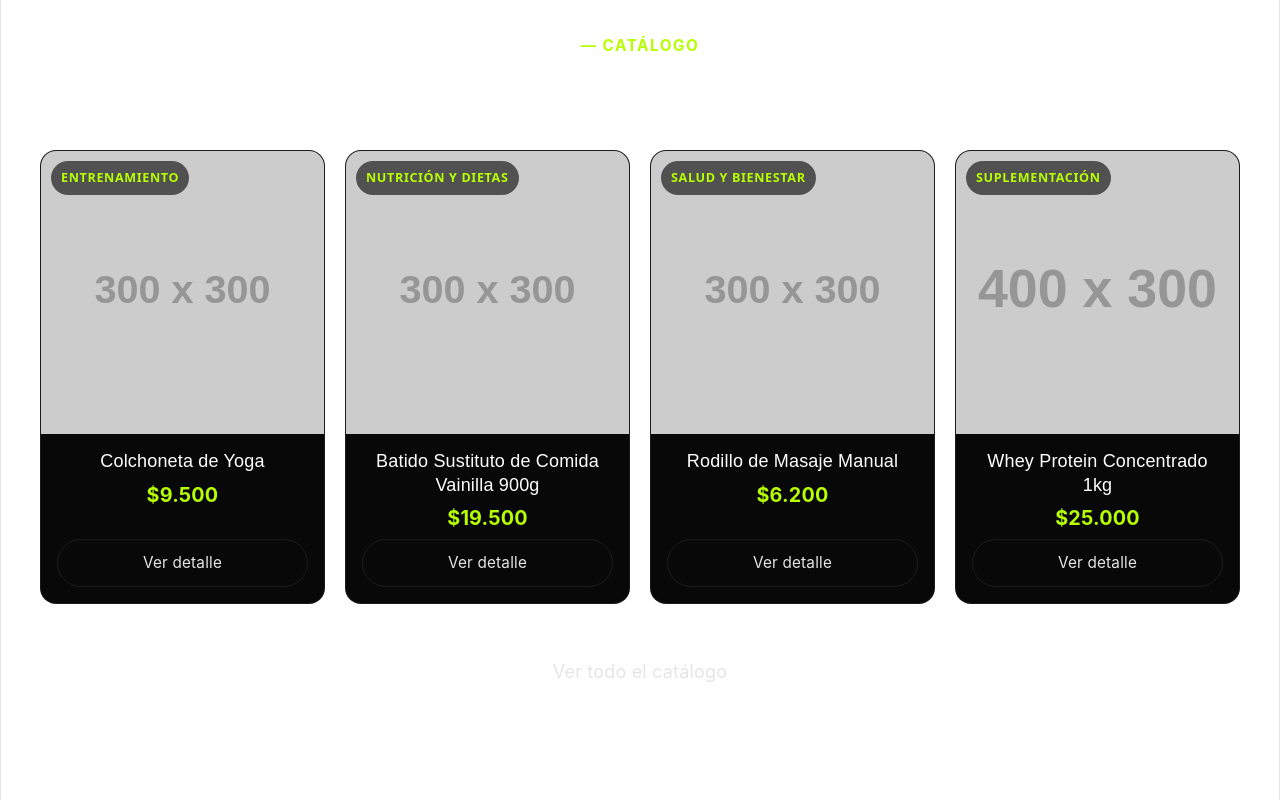
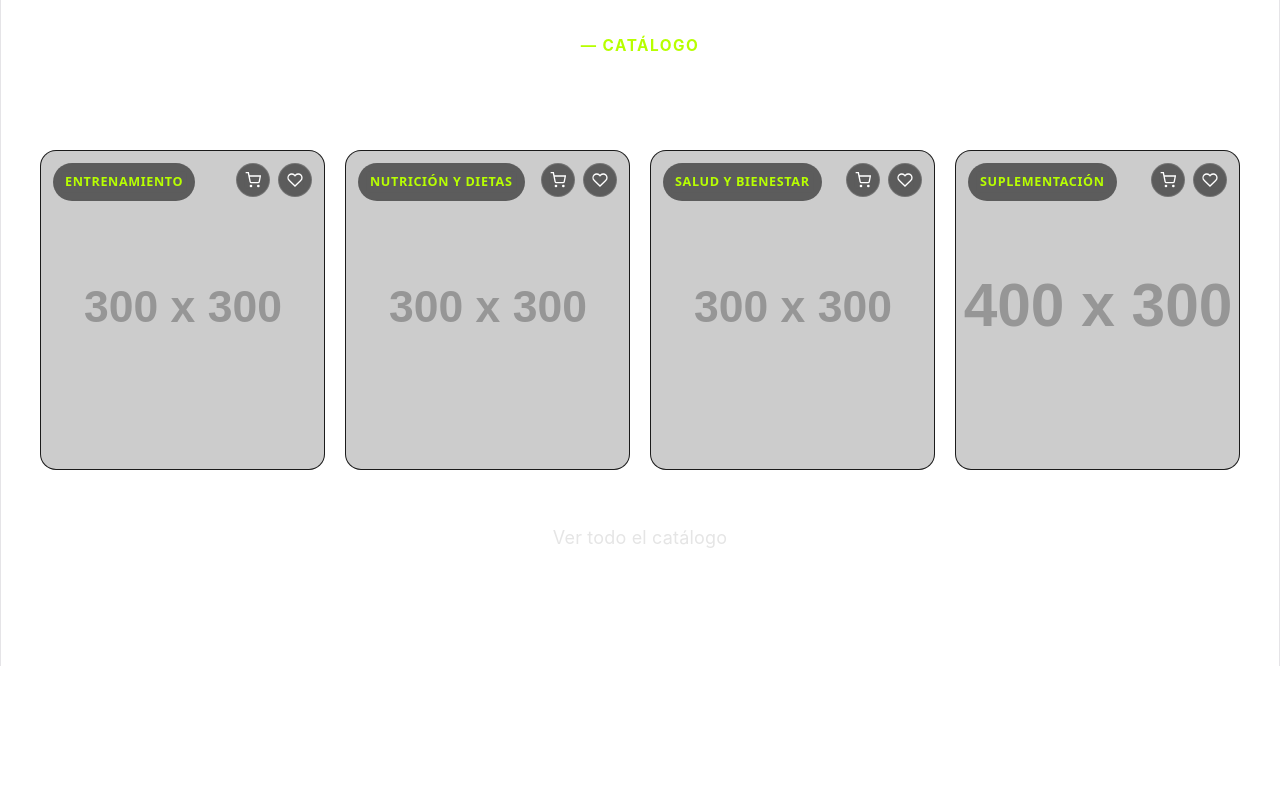
Before and after one commit to JoseAbella2007/NexusNutrition, a React (Vite) app: page / in a window 1280 px wide. Shown: the part 1510-2310 px from the top of the page. After the commit the page ends 2176 px from the top, so only its background shows below. Built offline with nearby package versions, Linux system fonts and the light colour scheme.

Commit message:
Agrega diseño a card de inicio: incorpora carrito, y corazon(whislist) y animacion

```diff
--- a/src/pages/productos/CardProducto.css
+++ b/src/pages/productos/CardProducto.css
@@ -1,52 +1,121 @@
 .card-producto {
-  background-color: var(--bg-1, #080808);
-  border: 1px solid var(--border-soft, rgba(255, 255, 255, 0.08));
+  position: relative;
+  height: 320px;
   border-radius: 16px;
   overflow: hidden;
-  display: flex;
-  flex-direction: column;
-  transition: transform 0.3s var(--ease-premium, cubic-bezier(0.16, 1, 0.3, 1)),
-    border-color 0.3s;
-}
-
-.card-producto:hover {
-  transform: translateY(-4px);
-  border-color: var(--green-classic, #39ff14);
-}
-
-.card-producto__imagen-wrapper {
-  position: relative;
-  width: 100%;
-  aspect-ratio: 1 / 1;
-  background-color: var(--bg-2, #0d0d0d);
+  border: 1px solid var(--border-soft, rgba(255, 255, 255, 0.08));
+  background-color: var(--bg-1, #080808);
 }
 
 .card-producto__imagen {
+  position: absolute;
+  inset: 0;
   width: 100%;
   height: 100%;
   object-fit: cover;
+  transition: transform 0.6s var(--ease-premium, cubic-bezier(0.16, 1, 0.3, 1));
+}
+
+.card-producto:hover .card-producto__imagen {
+  transform: scale(1.08);
+}
+
+/* El degradado ahora es invisible por defecto: solo aparece en hover,
+   al mismo tiempo que el panel de texto. */
+.card-producto__degradado {
+  position: absolute;
+  inset: 0;
+  background: linear-gradient(to top, rgba(5, 5, 5, 0.95) 0%, rgba(5, 5, 5, 0.5) 45%, transparent 75%);
+  z-index: 1;
+  opacity: 0;
+  transition: opacity 0.35s ease;
+}
+
+.card-producto:hover .card-producto__degradado {
+  opacity: 1;
+}
+
+/* ================= ÍCONOS Y CATEGORÍA (siempre visibles) ================= */
+.card-producto__superior {
+  position: absolute;
+  top: 12px;
+  left: 12px;
+  right: 12px;
+  z-index: 2;
+  display: flex;
+  justify-content: space-between;
+  align-items: flex-start;
 }
 
 .card-producto__categoria {
-  position: absolute;
-  top: 10px;
-  left: 10px;
-  background-color: rgba(0, 0, 0, 0.6);
+  background-color: rgba(0, 0, 0, 0.55);
   color: var(--green-lime, #b7ff00);
   font-size: 0.7rem;
   font-weight: 600;
   text-transform: uppercase;
   letter-spacing: 0.05em;
-  padding: 4px 10px;
+  padding: 6px 12px;
   border-radius: 999px;
+  backdrop-filter: blur(4px);
 }
 
-.card-producto__info {
+.card-producto__iconos {
+  display: flex;
+  gap: 8px;
+}
+
+.card-producto__icono-boton {
+  width: 34px;
+  height: 34px;
+  border-radius: 50%;
+  background-color: rgba(0, 0, 0, 0.55);
+  border: 1px solid rgba(255, 255, 255, 0.15);
+  color: var(--white, #ffffff);
+  display: flex;
+  align-items: center;
+  justify-content: center;
+  cursor: pointer;
+  backdrop-filter: blur(4px);
+  transition: background-color 0.25s, color 0.25s, transform 0.25s;
+}
+
+.card-producto__icono-boton svg {
+  width: 16px;
+  height: 16px;
+}
+
+.card-producto__icono-boton:hover {
+  transform: scale(1.12);
+}
+
+.card-producto__icono-boton--activo {
+  background-color: var(--green-lime, #b7ff00);
+  color: #050505;
+  border-color: var(--green-lime, #b7ff00);
+}
+
+/* ================= PANEL: oculto del todo por defecto ================= */
+.card-producto__panel {
+  position: absolute;
+  left: 0;
+  right: 0;
+  bottom: 0;
+  z-index: 2;
   padding: 16px;
   display: flex;
   flex-direction: column;
   gap: 8px;
-  flex: 1;
+  /* translateY(100%) mueve el panel exactamente su propia altura hacia
+     abajo, sin importar cuánto texto tenga adentro — queda 100% oculto. */
+  transform: translateY(100%);
+  opacity: 0;
+  transition: transform 0.45s var(--ease-premium, cubic-bezier(0.16, 1, 0.3, 1)),
+    opacity 0.3s ease;
+}
+
+.card-producto:hover .card-producto__panel {
+  transform: translateY(0);
+  opacity: 1;
 }
 
 .card-producto__nombre {
@@ -66,21 +135,18 @@
 }
 
 .card-producto__boton {
-  margin-top: auto;
   text-align: center;
   padding: 10px;
   border-radius: 999px;
-  background-color: transparent;
-  border: 1px solid var(--border-soft, rgba(255, 255, 255, 0.08));
-  color: var(--white-soft, #e5e5e5);
+  background-color: var(--green-lime, #b7ff00);
+  color: #050505;
   font-family: 'Manrope', 'Inter', sans-serif;
+  font-weight: 700;
   font-size: 0.85rem;
   text-decoration: none;
-  transition: background-color 0.3s, color 0.3s, border-color 0.3s;
+  transition: opacity 0.3s;
 }
 
 .card-producto__boton:hover {
-  background-color: var(--green-lime, #b7ff00);
-  border-color: var(--green-lime, #b7ff00);
-  color: #050505;
+  opacity: 0.85;
 }
--- a/src/pages/productos/CardProducto.jsx
+++ b/src/pages/productos/CardProducto.jsx
@@ -1,23 +1,67 @@
+import { useState } from 'react';
 import { Link } from 'react-router-dom';
 import './CardProducto.css';
 
 function CardProducto({ producto }) {
+  const [enWishlist, setEnWishlist] = useState(false);
+  const [agregado, setAgregado] = useState(false);
+
+  function alternarWishlist(e) {
+    e.preventDefault();
+    e.stopPropagation();
+    // TODO: acá se conecta el WishlistContext real cuando esté listo
+    setEnWishlist((prev) => !prev);
+  }
+
+  function agregarAlCarrito(e) {
+    e.preventDefault();
+    e.stopPropagation();
+    // TODO: acá se conecta el CartContext real cuando esté listo
+    setAgregado(true);
+    setTimeout(() => setAgregado(false), 600);
+  }
+
   return (
     <div className="card-producto">
-      <div className="card-producto__imagen-wrapper">
-        <img
-          src={producto.imagen}
-          alt={producto.nombre}
-          className="card-producto__imagen"
-        />
+      <img src={producto.imagen} alt={producto.nombre} className="card-producto__imagen" />
+      <div className="card-producto__degradado"></div>
+
+      <div className="card-producto__superior">
         <span className="card-producto__categoria">{producto.categoria}</span>
+
+        <div className="card-producto__iconos">
+          <button
+            className={`card-producto__icono-boton ${agregado ? 'card-producto__icono-boton--activo' : ''}`}
+            onClick={agregarAlCarrito}
+            aria-label="Agregar al carrito"
+          >
+            <svg viewBox="0 0 24 24" fill="none" stroke="currentColor" strokeWidth="2">
+              <circle cx="9" cy="21" r="1" />
+              <circle cx="20" cy="21" r="1" />
+              <path d="M1 1h4l2.68 13.39a2 2 0 0 0 2 1.61h9.72a2 2 0 0 0 2-1.61L23 6H6" />
+            </svg>
+          </button>
+
+          <button
+            className={`card-producto__icono-boton ${enWishlist ? 'card-producto__icono-boton--activo' : ''}`}
+            onClick={alternarWishlist}
+            aria-label="Agregar a wishlist"
+          >
+            <svg
+              viewBox="0 0 24 24"
+              fill={enWishlist ? 'currentColor' : 'none'}
+              stroke="currentColor"
+              strokeWidth="2"
+            >
+              <path d="M20.8 4.6a5.5 5.5 0 0 0-7.8 0L12 5.6l-1-1a5.5 5.5 0 0 0-7.8 7.8l1 1L12 21l7.8-7.6 1-1a5.5 5.5 0 0 0 0-7.8z" />
+            </svg>
+          </button>
+        </div>
       </div>
 
-      <div className="card-producto__info">
+      <div className="card-producto__panel">
         <h3 className="card-producto__nombre">{producto.nombre}</h3>
-        <p className="card-producto__precio">
-          ${producto.precio.toLocaleString('es-AR')}
-        </p>
+        <p className="card-producto__precio">${producto.precio.toLocaleString('es-AR')}</p>
         <Link to={`/producto/${producto.id}`} className="card-producto__boton">
           Ver detalle
         </Link>
```
